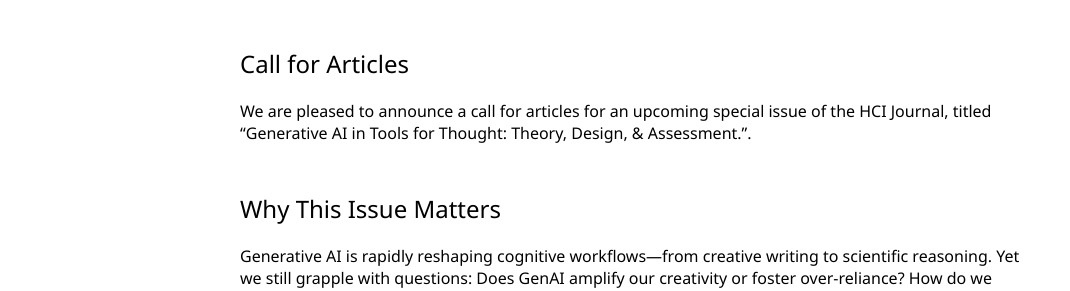
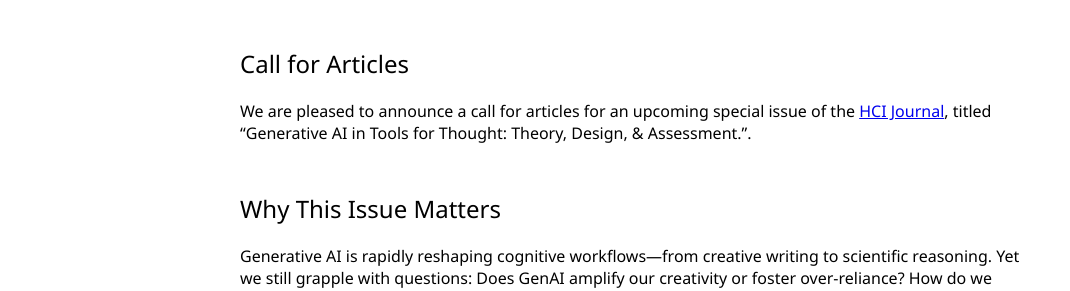
Before and after one commit to ai-tools-for-thought/workshop, a Jekyll site: the page built from hci-special-issue.md, in a window 1280 px wide and 900 px high. Shown: the part 187-478 px from the top of the window, without its empty margins (0-1070 px from the left). Built offline with Jekyll 4.4.1, drawn with Linux system fonts in a browser that asks for light colours; part of the change alters nothing that is shown.

```diff
--- a/hci-special-issue.md
+++ b/hci-special-issue.md
@@ -7,7 +7,7 @@ title: "Call for Articles - HCI Journal Special Issue"
 
 ## Call for Articles
 
-We are pleased to announce a call for articles for an upcoming special issue of the HCI Journal, titled "Generative AI in Tools for Thought: Theory, Design, & Assessment.".
+We are pleased to announce a call for articles for an upcoming special issue of the [HCI Journal](https://www.tandfonline.com/journals/hhci20), titled "Generative AI in Tools for Thought: Theory, Design, & Assessment.".
 
 ## Why This Issue Matters
 Generative AI is rapidly reshaping cognitive workflows—from creative writing to scientific reasoning. Yet we still grapple with questions: Does GenAI amplify our creativity or foster over-reliance? How do we design AI systems that preserve critical thinking and cognitive agency? This special issue brings together HCI scholars, cognitive scientists, designers, and ethicists to tackle these challenges.
```
